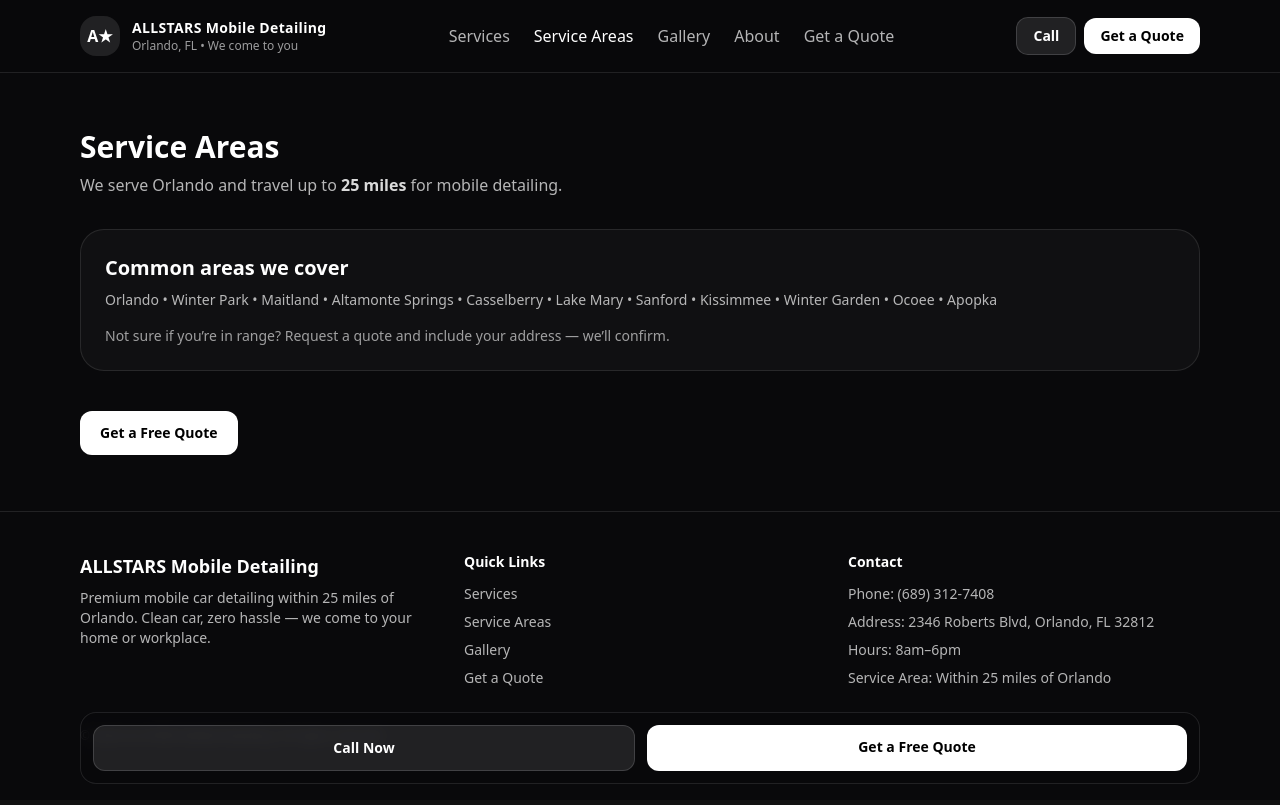
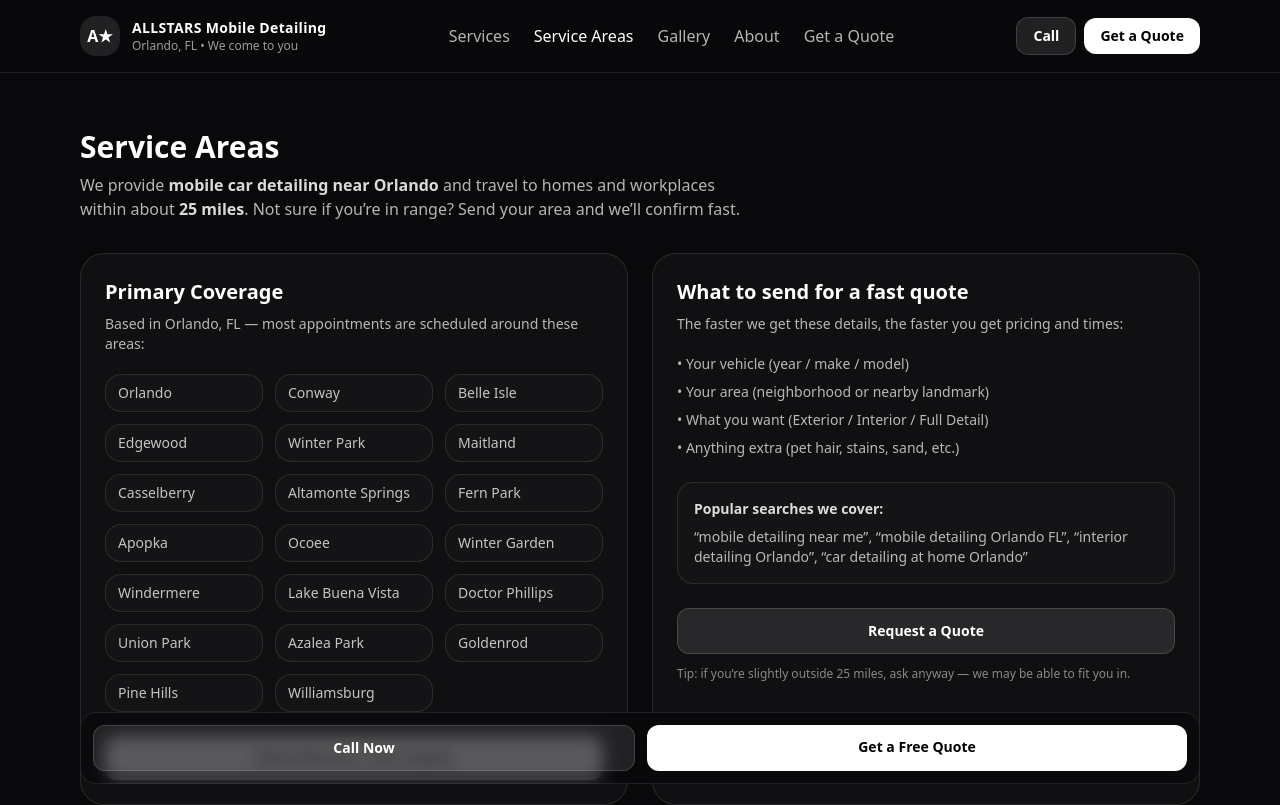
Before and after one commit to colbyrita3-sudo/allstars-mobile-detailing, a React (Vite) app: page /service-areas in a window 1280 px wide. Shown: the top 805 px of the page. Built offline with nearby package versions, Linux system fonts and the light colour scheme.

Commit message:
Improve service areas page + add SEO

```diff
--- a/src/pages/ServiceAreas.tsx
+++ b/src/pages/ServiceAreas.tsx
@@ -1,34 +1,114 @@
+import { Link } from "react-router-dom";
+import Seo from "../components/Seo";
 
-import { Link } from "react-router-dom";
+const CITIES = [
+  "Orlando",
+  "Conway",
+  "Belle Isle",
+  "Edgewood",
+  "Winter Park",
+  "Maitland",
+  "Casselberry",
+  "Altamonte Springs",
+  "Fern Park",
+  "Apopka",
+  "Ocoee",
+  "Winter Garden",
+  "Windermere",
+  "Lake Buena Vista",
+  "Doctor Phillips",
+  "Union Park",
+  "Azalea Park",
+  "Goldenrod",
+  "Pine Hills",
+  "Williamsburg",
+];
 
 export default function ServiceAreas() {
   return (
+    <>
+      <Seo
+        title="Service Areas | Mobile Detailing Near Orlando, FL | ALLSTARS"
+        description="ALLSTARS Mobile Detailing serves Orlando, FL and nearby areas within 25 miles. Mobile detailing near you—interior, exterior, and full detail packages delivered to your location."
+        path="/service-areas"
+      />
+
       <section className="bg-zinc-950">
         <div className="mx-auto max-w-6xl px-4 py-14">
           <h1 className="text-3xl font-bold">Service Areas</h1>
           <p className="mt-2 max-w-2xl text-white/70">
-          We serve Orlando and travel up to <span className="font-semibold text-white/85">25 miles</span> for mobile detailing.
+            We provide <span className="font-semibold text-white/85">mobile car detailing near Orlando</span>{" "}
+            and travel to homes and workplaces within about <span className="font-semibold text-white/85">25 miles</span>.
+            Not sure if you’re in range? Send your area and we’ll confirm fast.
           </p>
 
-        <div className="mt-8 rounded-3xl border border-white/10 bg-white/[0.03] p-6">
-          <h2 className="text-xl font-bold">Common areas we cover</h2>
-          <p className="mt-2 text-white/70 text-sm">
-            Orlando • Winter Park • Maitland • Altamonte Springs • Casselberry • Lake Mary • Sanford • Kissimmee • Winter Garden • Ocoee • Apopka
+          <div className="mt-8 grid gap-6 md:grid-cols-2">
+            <div className="rounded-3xl border border-white/10 bg-white/[0.03] p-6">
+              <h2 className="text-xl font-bold">Primary Coverage</h2>
+              <p className="mt-2 text-sm text-white/70">
+                Based in Orlando, FL — most appointments are scheduled around these areas:
               </p>
-          <p className="mt-4 text-sm text-white/60">
-            Not sure if you’re in range? Request a quote and include your address — we’ll confirm.
-          </p>
+
+              <div className="mt-5 grid grid-cols-2 gap-3 text-sm text-white/75 sm:grid-cols-3">
+                {CITIES.map((c) => (
+                  <div
+                    key={c}
+                    className="rounded-2xl border border-white/10 bg-white/[0.02] px-3 py-2"
+                  >
+                    {c}
+                  </div>
+                ))}
               </div>
 
-        <div className="mt-10">
+              <div className="mt-6">
                 <Link
                   to="/contact"
-            className="inline-flex rounded-xl bg-white px-5 py-3 text-sm font-semibold text-black hover:bg-white/90"
+                  className="inline-flex w-full items-center justify-center rounded-xl bg-white px-4 py-3 text-sm font-semibold text-black hover:bg-white/90"
                 >
-            Get a Free Quote
+                  Check My Area / Get a Quote
                 </Link>
               </div>
             </div>
+
+            <div className="rounded-3xl border border-white/10 bg-white/[0.03] p-6">
+              <h2 className="text-xl font-bold">What to send for a fast quote</h2>
+              <p className="mt-2 text-sm text-white/70">
+                The faster we get these details, the faster you get pricing and times:
+              </p>
+
+              <ul className="mt-5 grid gap-2 text-sm text-white/70">
+                <li>• Your vehicle (year / make / model)</li>
+                <li>• Your area (neighborhood or nearby landmark)</li>
+                <li>• What you want (Exterior / Interior / Full Detail)</li>
+                <li>• Anything extra (pet hair, stains, sand, etc.)</li>
+              </ul>
+
+              <div className="mt-6 rounded-2xl border border-white/10 bg-white/[0.02] p-4">
+                <div className="text-sm font-semibold text-white/85">
+                  Popular searches we cover:
+                </div>
+                <div className="mt-2 text-sm text-white/70">
+                  “mobile detailing near me”, “mobile detailing Orlando FL”, “interior detailing Orlando”,
+                  “car detailing at home Orlando”
+                </div>
+              </div>
+
+              <div className="mt-6">
+                <Link
+                  to="/contact"
+                  className="inline-flex w-full items-center justify-center rounded-xl border border-white/15 bg-white/10 px-4 py-3 text-sm font-semibold text-white hover:bg-white/15"
+                >
+                  Request a Quote
+                </Link>
+              </div>
+
+              <p className="mt-3 text-xs text-white/50">
+                Tip: if you’re slightly outside 25 miles, ask anyway — we may be able to fit you in.
+              </p>
+            </div>
+          </div>
+        </div>
       </section>
+    </>
   );
 }
```
Lines whose indentation alone changed are shown as unchanged.
